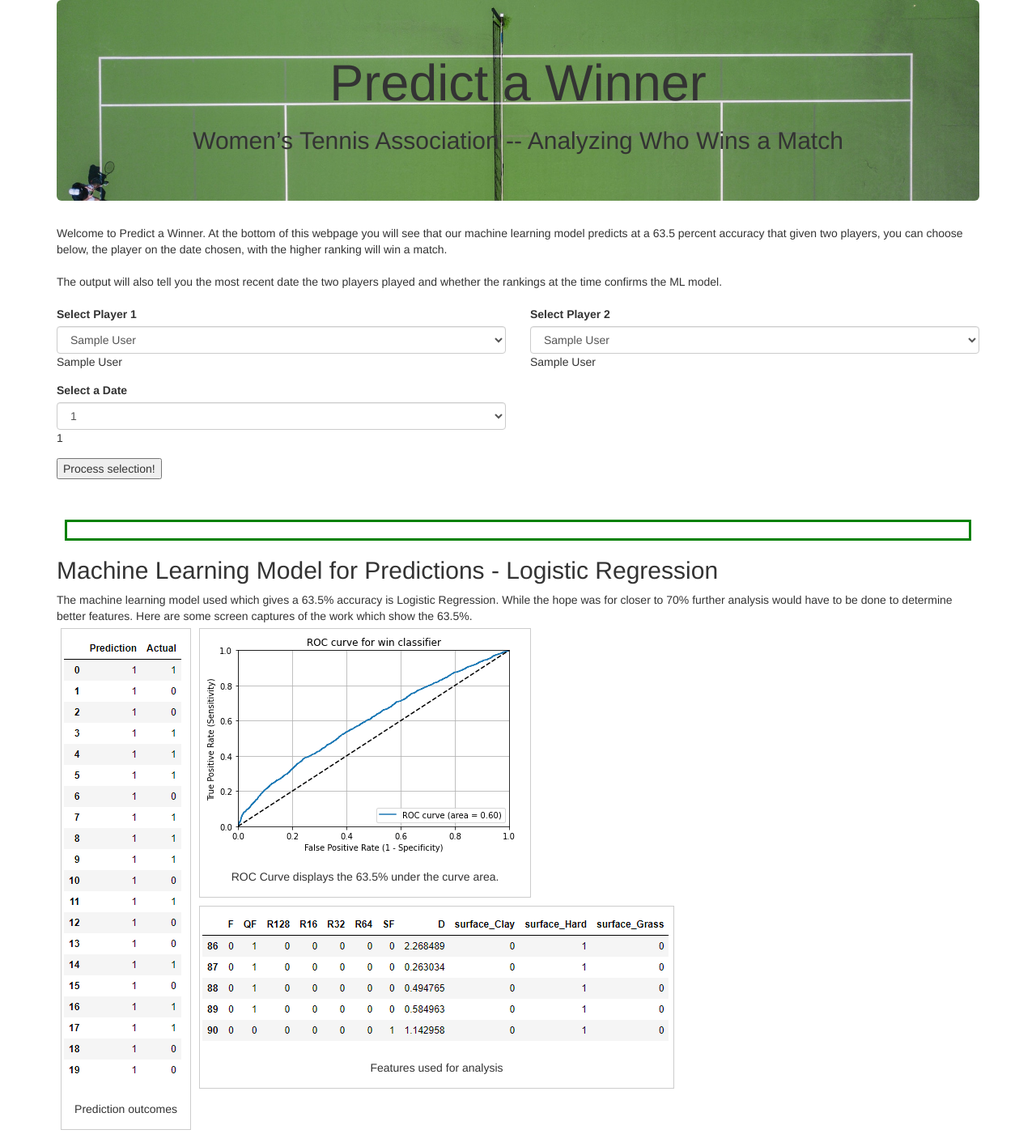
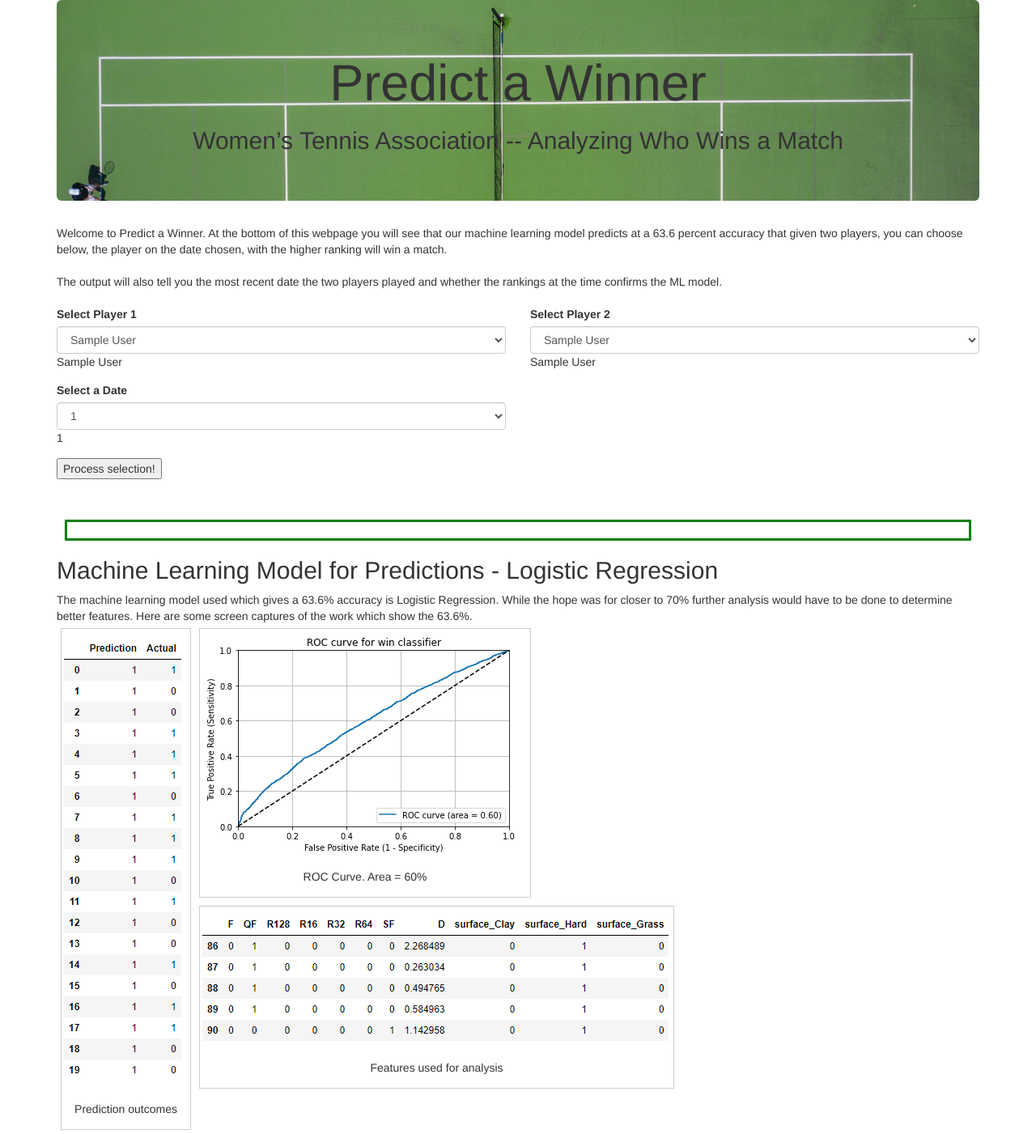
Before and after one commit to Pandas-Friend/WTA-Predictions, a Flask app: page / in a window 1280 px wide. Shown: the whole page at 81% size. Run offline with Flask 2, Linux system fonts and the light colour scheme; tables that the repository leaves empty hold one stand-in row (values such as "Sample post"); some libraries are stand-ins or nearby versions.

Commit message:
minor frontend update

```diff
--- a/flask_web_app/app.py
+++ b/flask_web_app/app.py
@@ -104,7 +104,7 @@
 
     recent_winner = get_match(selected_player_a, selected_player_b)
 
-    return jsonify(random_text="On the WTA tour on {} {} was ranked {} and {} was ranked {}.  If they played on that day {} would win over {} based on the machine learning model predicition of 63.5 percent.  {}.".format(selected_date, selected_player_a, player_a_rank, selected_player_b, player_b_rank, winner, loser, recent_winner))
+    return jsonify(random_text="On the WTA tour on {} {} was ranked {} and {} was ranked {}.  If they played on that day {} would win over {} based on the machine learning model predicition of 63.6 percent.  {}.".format(selected_date, selected_player_a, player_a_rank, selected_player_b, player_b_rank, winner, loser, recent_winner))
 
 # Set up for the the index page with drop down values for players and dates.
 @app.route("/")
--- a/flask_web_app/templates/index.html
+++ b/flask_web_app/templates/index.html
@@ -19,7 +19,7 @@
           </div>
           <div>
 
-            Welcome to Predict a Winner. At the bottom of this webpage you will see that our machine learning model predicts at a 63.5 percent accuracy
+            Welcome to Predict a Winner. At the bottom of this webpage you will see that our machine learning model predicts at a 63.6 percent accuracy
             that given two players, you can choose below, the player on the date chosen, with the higher ranking will win a match.
             <br><br>
             The output will also tell you the most recent date the two players played and whether the rankings at the time confirms the ML model.
@@ -60,9 +60,9 @@
             </div>
           <div>
             <h2>Machine Learning Model for Predictions - Logistic Regression</h2>
-            The machine learning model used which gives a 63.5% accuracy is Logistic Regression.
+            The machine learning model used which gives a 63.6% accuracy is Logistic Regression.
             While the hope was for closer to 70% further analysis would have to be done to determine better features.
-            Here are some screen captures of the work which show the 63.5%.
+            Here are some screen captures of the work which show the 63.6%.
           </div>
           <div class="gallery">
             <a target="_blank" href="../static/images/predictions.png">
@@ -75,7 +75,7 @@
             <a target="_blank" href="../static/images/ROC_curve.png">
               <img src="../static/images/ROC_curve.png" alt="ROC Curve">
             </a>
-            <div class="desc">ROC Curve displays the 63.5% under the curve area.</div>
+            <div class="desc">ROC Curve. Area = 60%</div>
           </div>
 
           <div class="gallery">
```
